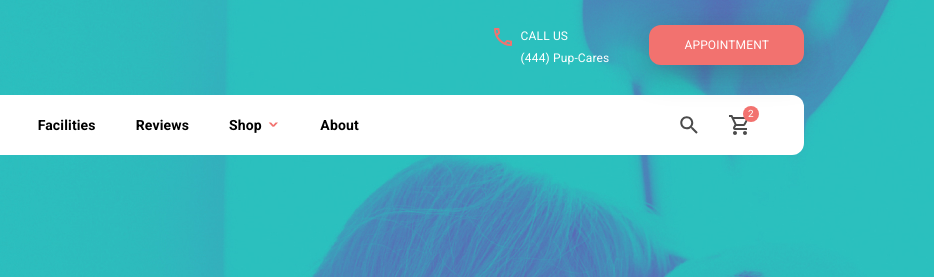
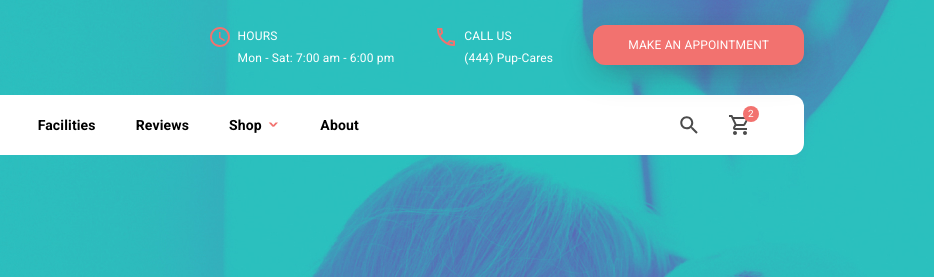
Before and after one commit to WebDevDarya/Test, a plain HTML site: page index.html in a window 1280 px wide. Shown: the top 277 px of the page, 346-1280 px from the left. Drawn offline with Linux system fonts and the light colour scheme; files whose address does not match are found by name.

Commit message:
вернула время (и кнопку) в index.html

```diff
--- a/index.html
+++ b/index.html
@@ -17,10 +17,13 @@
                 </div>
                 <div class="grid__col grid__col_8">
                     <div class="header__info">
+                        <div class="header__info-item header__info-item_time">
+                            <span> HOURS<br>Mon - Sat: 7:00 am - 6:00 pm</span>
+                        </div>
                         <div class="header__info-item header__info-item_phone">
                             <span>CALL US<br>(444) Pup-Cares</span>
                         </div>
-                        <button class="button header__button">Appointment</button>
+                        <button class="button header__button">Make an Appointment</button>
                     </div>
                 </div>
             </div>
```
